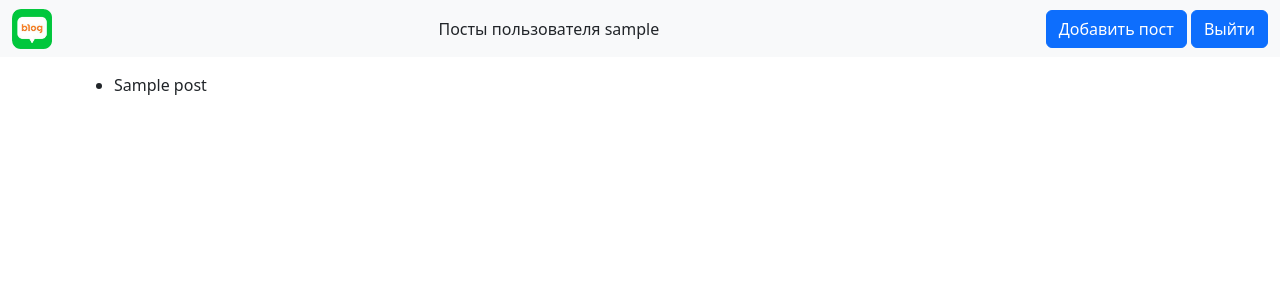
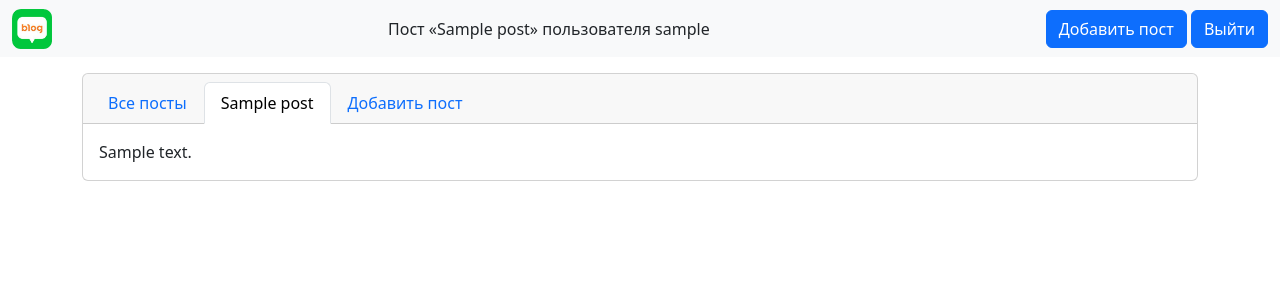
Before and after one commit to nstonic/BboomTest, a Django app: page /posts/1/ in a window 1280 px wide. Shown: the top 300 px of the page. Run offline with Django 4.2, Linux system fonts and the light colour scheme; a user stored in the database is signed in; tables that the repository leaves empty hold one stand-in row (values such as "Sample post"); parts of the project's set-up code (start-up, migrations or seed data) failed here and were passed over.

Commit message:
Add post views

```diff
--- /dev/null
+++ b/posts/templates/posts/post.html
@@ -0,0 +1,30 @@
+{% extends 'base.html' %}
+
+{% block title %}
+    {{ post.title }}
+{% endblock %}
+{% block header %}
+    Пост «{{ post.title }}» пользователя {{ post.user.username }}
+{% endblock %}
+{% block content %}
+    <div class="card text-left">
+        <div class="card-header">
+            <ul class="nav nav-tabs card-header-tabs">
+                <li class="nav-item">
+                    <a class="nav-link" href="{% url 'posts' post.user.id %}">Все посты</a>
+                </li>
+                <li class="nav-item">
+                    <p class="nav-link active" aria-current="true">{{ post.title | truncatechars:20 }}</p>
+                </li>
+                {% if user.is_authenticated %}
+                    <li class="nav-item">
+                        <a class="nav-link" href="{% url 'add_post' user.id %}">Добавить пост</a>
+                    </li>
+                {% endif %}
+            </ul>
+        </div>
+        <div class="card-body">
+            <p class="card-text">{{ post.body }}</p>
+        </div>
+    </div>
+{% endblock %}
--- a/posts/templates/posts/user_posts.html
+++ b/posts/templates/posts/user_posts.html
@@ -1,15 +1,40 @@
 {% extends 'base.html' %}
 
 {% block title %}
-    Посты пользователя {{ user.username }}
+    Посты пользователя {{ current_user.username }}
 {% endblock %}
 {% block header %}
-    Посты пользователя {{ user.username }}
+    Посты пользователя {{ current_user.username }}
 {% endblock %}
 {% block content %}
-    <ul>
-        {% for post in posts %}
-            <li>{{ post.title }}</li>
-        {% endfor %}
-    </ul>
+    <div class="card text-left">
+        <div class="card-header">
+            <ul class="nav nav-tabs card-header-tabs">
+                <li class="nav-item">
+                    <p class="nav-link active" aria-current="true">Все посты</p>
+                </li>
+                {% if user.is_authenticated and current_user.id == user.id %}
+                    <li class="nav-item">
+                        <a class="nav-link" href="{% url 'add_post' user.id %}">Добавить пост</a>
+                    </li>
+                {% endif %}
+            </ul>
+        </div>
+        <div class="card-body">
+            {% for post in posts %}
+                <div class="card">
+                    <div class="card-header">
+                        {{ post.title }}
+                    </div>
+                    <div class="card-body">
+                        <p class="card-text">{{ post.body | truncatechars:200}}</p>
+                        <div class="text-end">
+                            <a href="{% url 'post' post.id %}" class="btn btn-primary">Читать</a>
+                        </div>
+                    </div>
+                </div>
+            {% endfor %}
+
+        </div>
+    </div>
 {% endblock %}
--- a/posts/urls.py
+++ b/posts/urls.py
@@ -16,8 +16,10 @@ Including another URLconf
 """
 from django.urls import path
 
-from posts.views import UserPostsView
+from posts.views import UserPostsView, CreatePostView, PostView
 
 urlpatterns = [
-    path('<int:user_id>/', UserPostsView.as_view(), name='posts')
+    path('user/<int:user_id>/', UserPostsView.as_view(), name='posts'),
+    path('<int:pk>/', PostView.as_view(), name='post'),
+    path('user/<int:user_id>/add', CreatePostView.as_view(), name='add_post'),
 ]
--- a/posts/views.py
+++ b/posts/views.py
@@ -1,13 +1,36 @@
-from contextlib import suppress
-
-from django.contrib.auth.models import User
-from django.http import HttpResponseBadRequest
-from django.views.generic import ListView
+from django.shortcuts import redirect, render, get_object_or_404
+from django.views.generic import ListView, TemplateView, DetailView
 from rest_framework import mixins, viewsets
 from rest_framework.response import Response
 
+from posts.forms import CreatePostForm
 from posts.models import Post
 from posts.serializers import PostSerializer
+from users.models import CustomUser
+
+
+class CreatePostView(TemplateView):
+    template_name = 'posts/add_post.html'
+
+    def get_context_data(self, **kwargs):
+        context = super().get_context_data(**kwargs)
+        context['post_form'] = CreatePostForm()
+        return context
+
+    def post(self, *args, **kwargs):
+        form = CreatePostForm(self.request.POST)
+        if form.is_valid():
+            post = form.save(commit=False)
+            user_id = self.kwargs['user_id']
+            post.user = get_object_or_404(CustomUser, id=user_id)
+            post.save()
+            return redirect('posts', user_id=user_id)
+        return render(self.request, self.template_name, context=form)
+
+
+class PostView(DetailView):
+    model = Post
+    template_name = 'posts/post.html'
 
 
 class UserPostsView(ListView):
@@ -17,6 +40,12 @@ class UserPostsView(ListView):
 
     def get_queryset(self):
         return Post.objects.filter(user_id=self.kwargs['user_id'])
+
+    def get_context_data(self, *, object_list=None, **kwargs):
+        context = super().get_context_data(object_list=object_list, **kwargs)
+        current_user = get_object_or_404(CustomUser, id=self.kwargs['user_id'])
+        context['current_user'] = current_user
+        return context
 
 
 class PostViewSet(
```
Also changed, not shown: posts/forms.py (added, +23 -0 lines), posts/templates/posts/add_post.html (added, +38 -0 lines).
